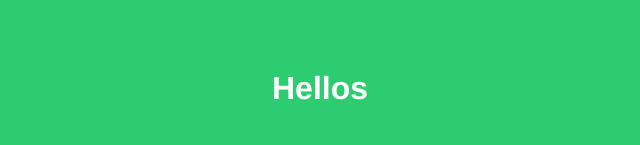
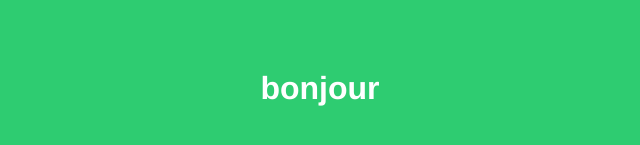
Before and after one commit to kathiaMelbouci/test, a plain HTML site: page index.html in a window 1280 px wide. Shown: the part 271-416 px from the top of the page, 328-968 px from the left. Drawn offline with Linux system fonts and the light colour scheme.

Commit message:
hello->bnjour

```diff
--- a/index.html
+++ b/index.html
@@ -19,6 +19,6 @@
 	   }
 	</style>
 	<body>
-		<h1>Hellos</h1>
+		<h1>bonjour</h1>
 	</body>
 </html>
```
